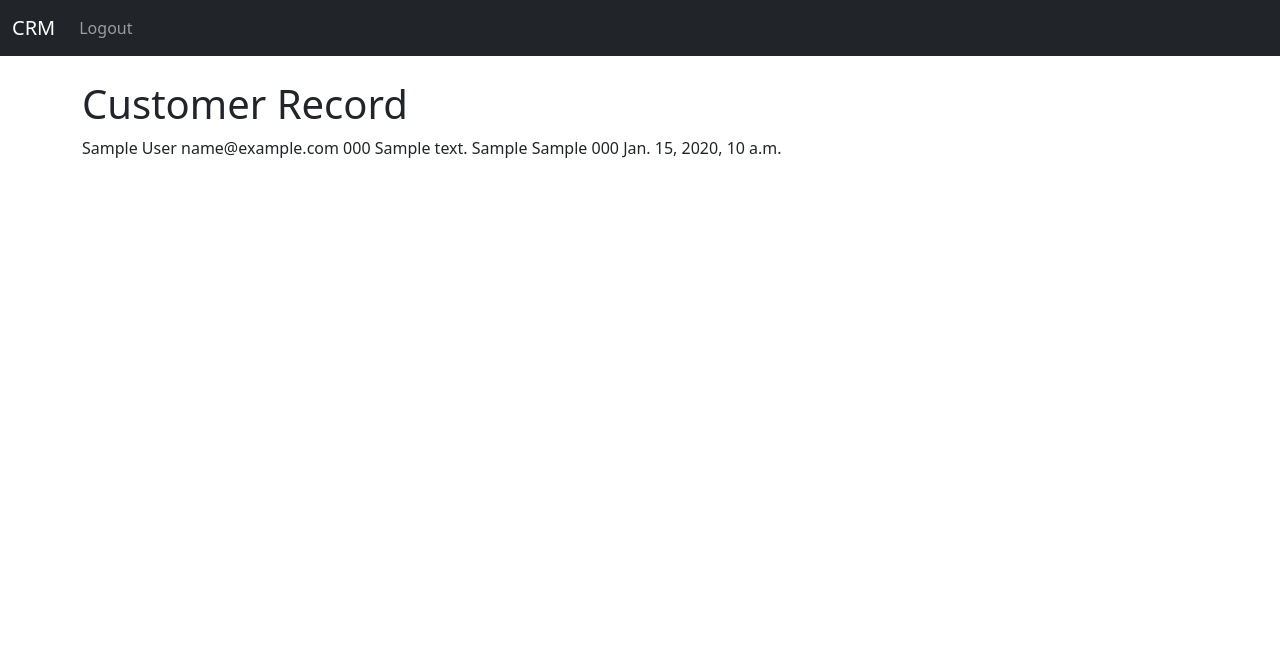
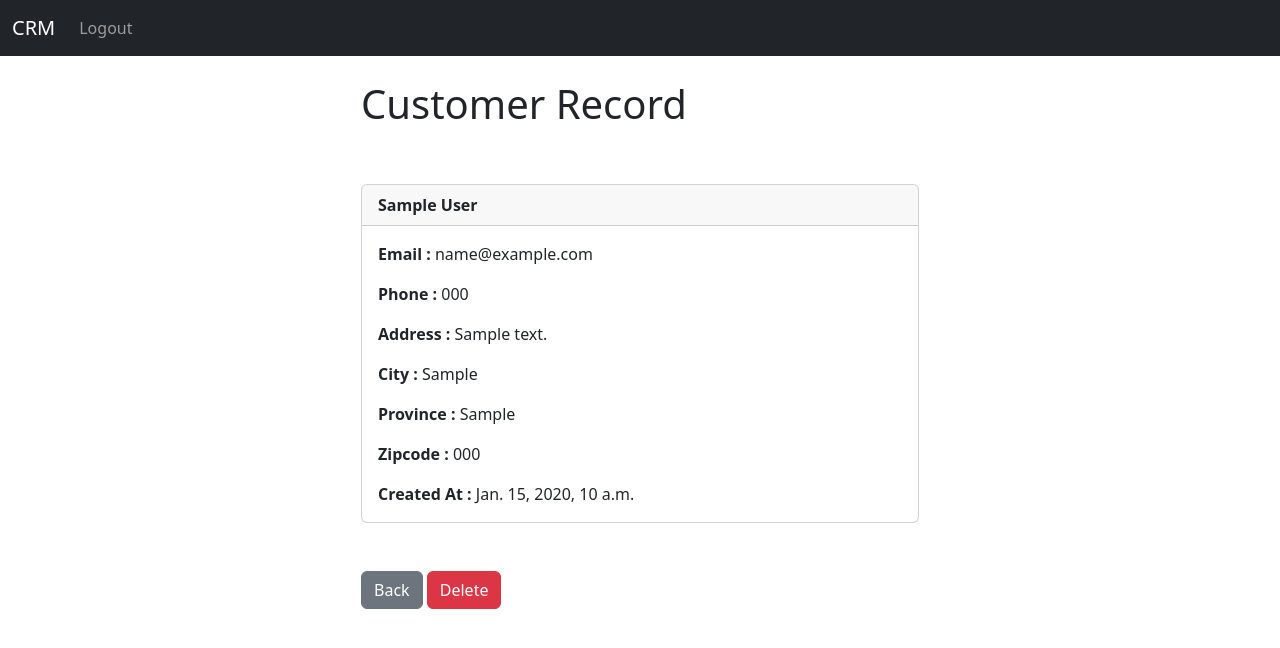
Before and after one commit to yasithS/CRM, a Django app: page /record/1 in a window 1280 px wide. Shown: the top 648 px of the page. Run offline with Django 5.2, Linux system fonts and the light colour scheme; a user stored in the database is signed in; tables that the repository leaves empty hold one stand-in row (values such as "Sample post").

Commit message:
style: improve UI styling and layout for single records

```diff
--- a/dcrm/web/templates/record.html
+++ b/dcrm/web/templates/record.html
@@ -1,17 +1,37 @@
 {% extends 'template.html' %}
 {% block content %}
 
+<div class="col-md-6 offset-md-3">
+
 <h1>Customer Record</h1>
 
+<br><br>
 
-{{customer_record.first_name}} {{customer_record.last_name}}
-{{customer_record.email}}
-{{customer_record.phone}}
-{{customer_record.address}}
-{{customer_record.city}}
-{{customer_record.province}}
-{{customer_record.zipcode}}
-{{customer_record.created_at}}
+<div class="card">
+    <div class="card-header">
+        <strong>
+            {{customer_record.first_name}} {{customer_record.last_name}}
+        </strong>
+    </div>
+    <div class="card-body">
+
+      <p class="card-text"><strong>Email : </strong>{{customer_record.email}}</p>
+      <p class="card-text"><strong>Phone : </strong>{{customer_record.phone}}</p>
+      <p class="card-text"><strong>Address : </strong>{{customer_record.address}}</p>
+      <p class="card-text"><strong>City : </strong>{{customer_record.city}}</p>
+      <p class="card-text"><strong>Province : </strong>{{customer_record.province}} </p>
+      <p class="card-text"><strong>Zipcode : </strong>{{customer_record.zipcode}}</p>
+      <p class="card-text"><strong>Created At : </strong>{{customer_record.created_at}}</p>
+
+    </div>
+  </div>
+
+  <br><br>
+  <a href="{% url 'home' %}" class="btn btn-secondary">Back</a>
+
+  <a href="{% url 'home' %}" class="btn btn-danger">Delete</a>
+
+</div>
 
 
 
```
